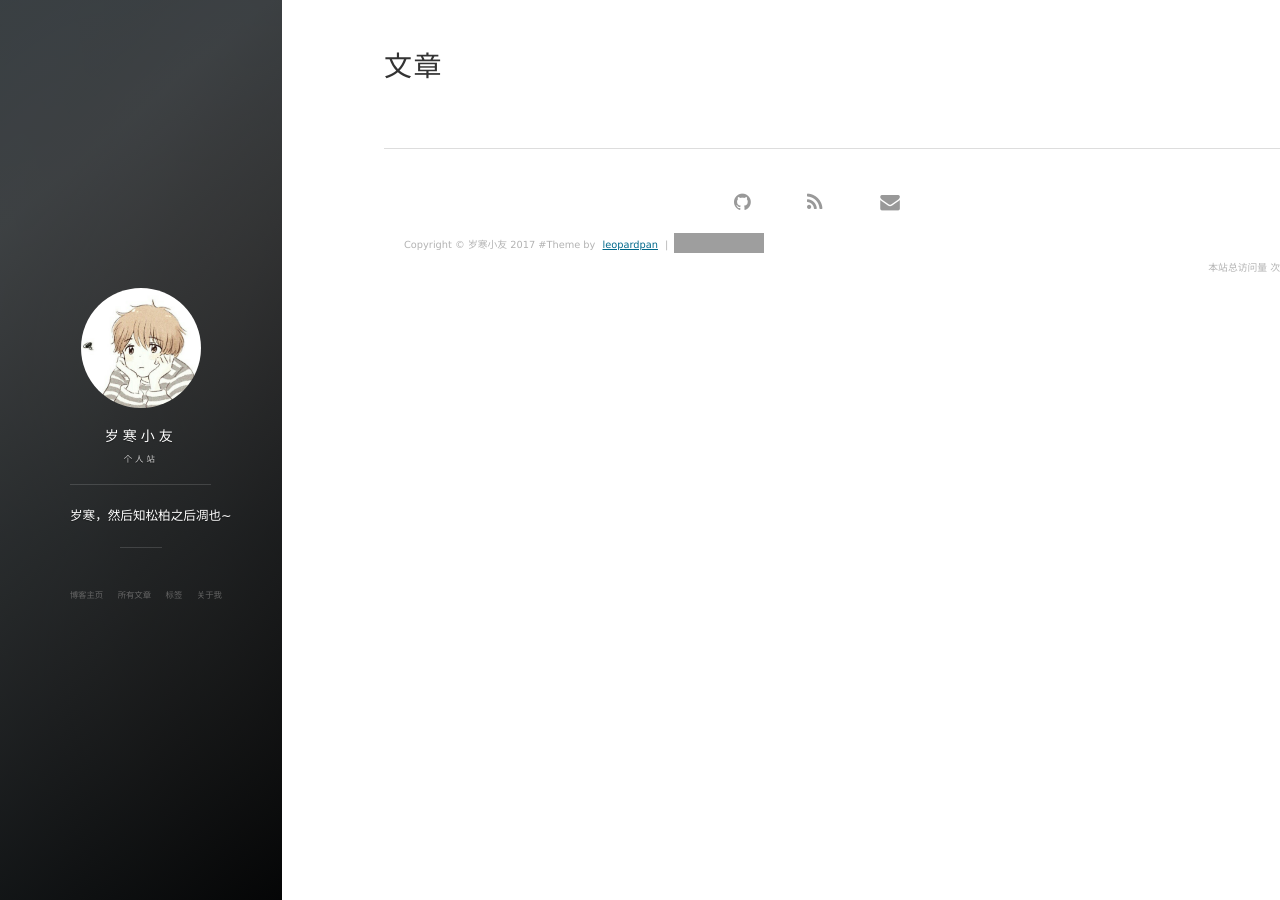
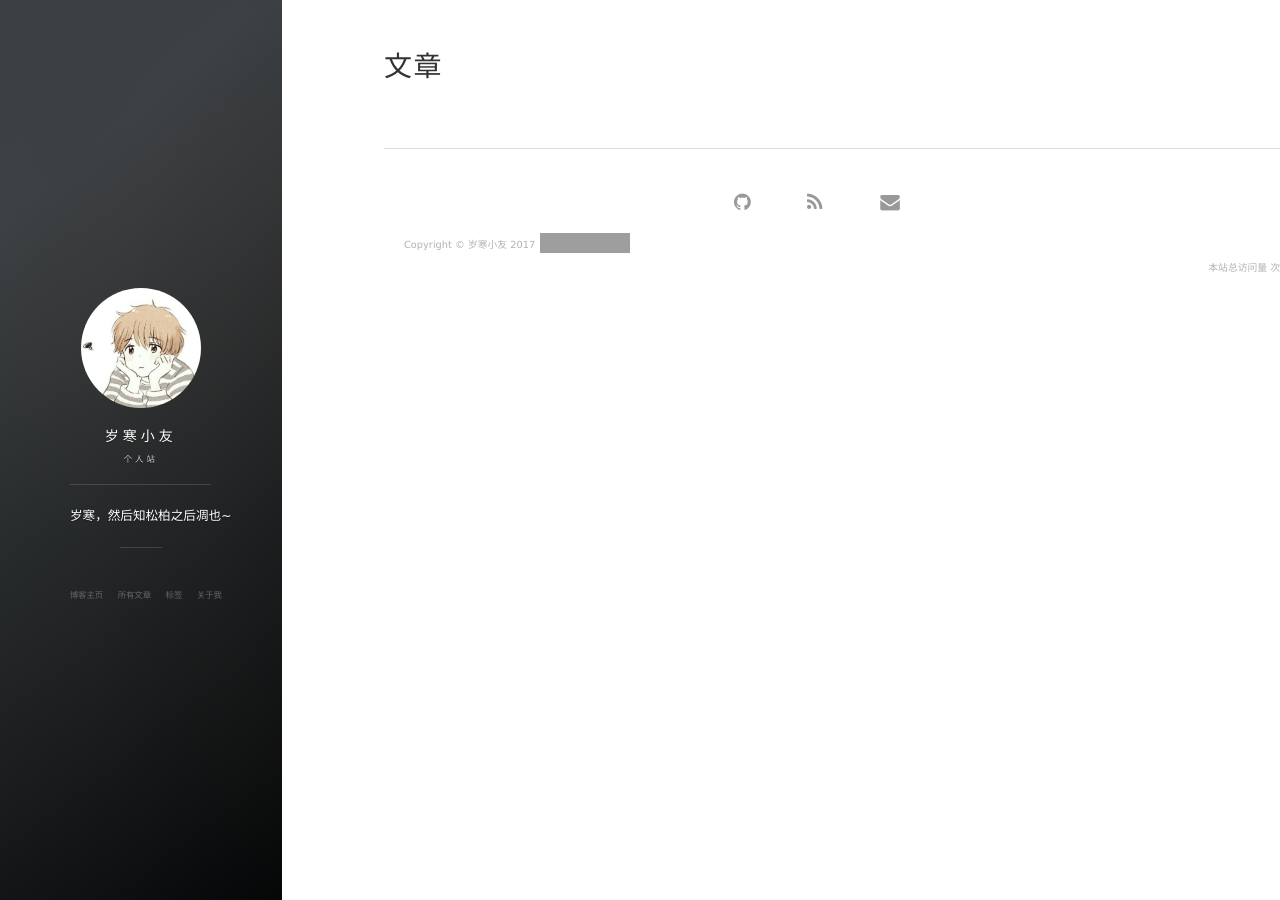
Before and after one commit to OldCold8/OldCold8.github.io, a Jekyll site: the page built from archive.html, in a window 1280 px wide. Built offline with Jekyll 4.4.1, drawn with Linux system fonts in a browser that asks for light colours; nearby versions of some CDN libraries; comment, search, counter and statistics services are not loaded; grey boxes are pictures that could not be loaded.

Commit message:
Update footer.html

```diff
--- a/_includes/footer.html
+++ b/_includes/footer.html
@@ -69,7 +69,7 @@
 
         <div class = "footer_div">
            <p class="copyright text-muted">
-            Copyright &copy; {{ site.title }} {{ site.time | date: '%Y' }} #Theme by <a href="http://baixin.io/">leopardpan</a> |
+            Copyright &copy; {{ site.title }} {{ site.time | date: '%Y' }}
             <iframe
                 style="margin-left: 2px; margin-bottom:-5px;"
                 frameborder="0" scrolling="0" width="91px" height="20px"
```
